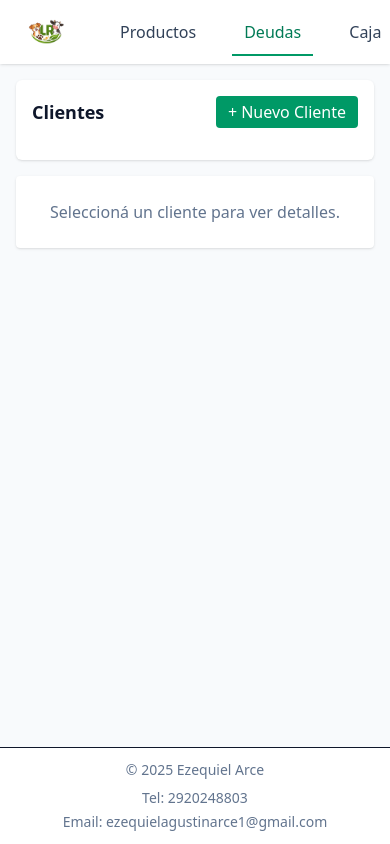
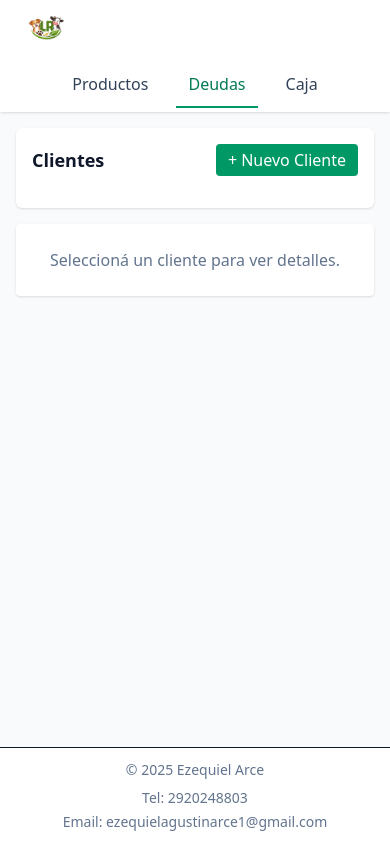
Before and after one commit to ezearce/forrajeria-system, a Next.js app: page /deudas in a window 390 px wide. Built offline with nearby package versions, Linux system fonts and the light colour scheme; no server answers; the database is empty.

Commit message:
prueba navbar responsive

```diff
--- a/src/app/layout.tsx
+++ b/src/app/layout.tsx
@@ -19,9 +19,10 @@ export default function RootLayout({ children }: { children: ReactNode }) {
     <html lang="es" className="h-full">
       <body className="min-h-screen flex flex-col h-full bg-slate-50 text-slate-900 antialiased">
         <header className="bg-white shadow-sm sticky top-0 z-20">
-          <nav className="max-w-5xl mx-auto px-4 h-16 flex items-center gap-8">
+          <nav className="max-w-5xl mx-auto px-4 py-2 flex flex-wrap items-center gap-4">
+
             {/* LOGO */}
-            <Link href="/" className="flex items-center gap-2">
+            <Link href="/" className="flex items-center gap-2 shrink-0">
               <img
                 src="/logo.png"
                 alt="Logo"
@@ -30,7 +31,7 @@ export default function RootLayout({ children }: { children: ReactNode }) {
             </Link>
 
             {/* LINKS */}
-            <div className="flex items-center gap-6">
+            <div className="flex items-center gap-4 w-full justify-center sm:w-auto sm:justify-start">
               {links.map((link) => {
                 const isActive = pathname.startsWith(link.href);
 
```
